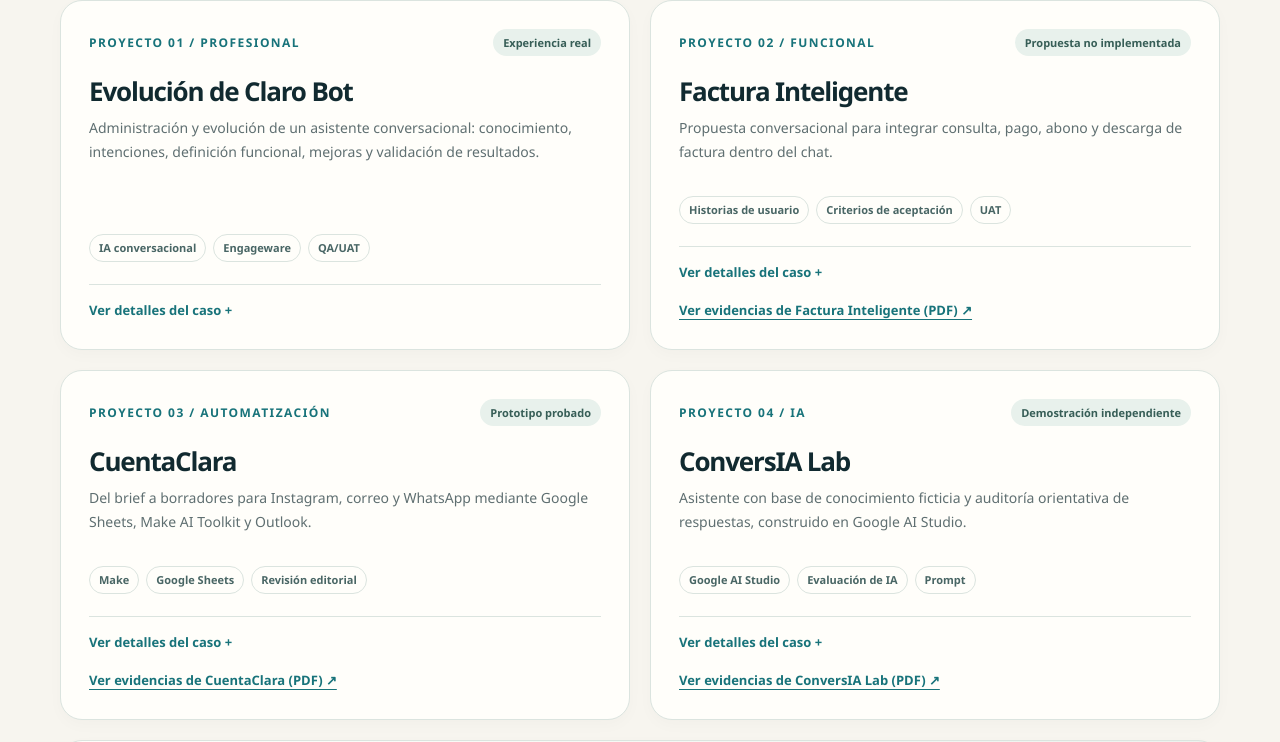
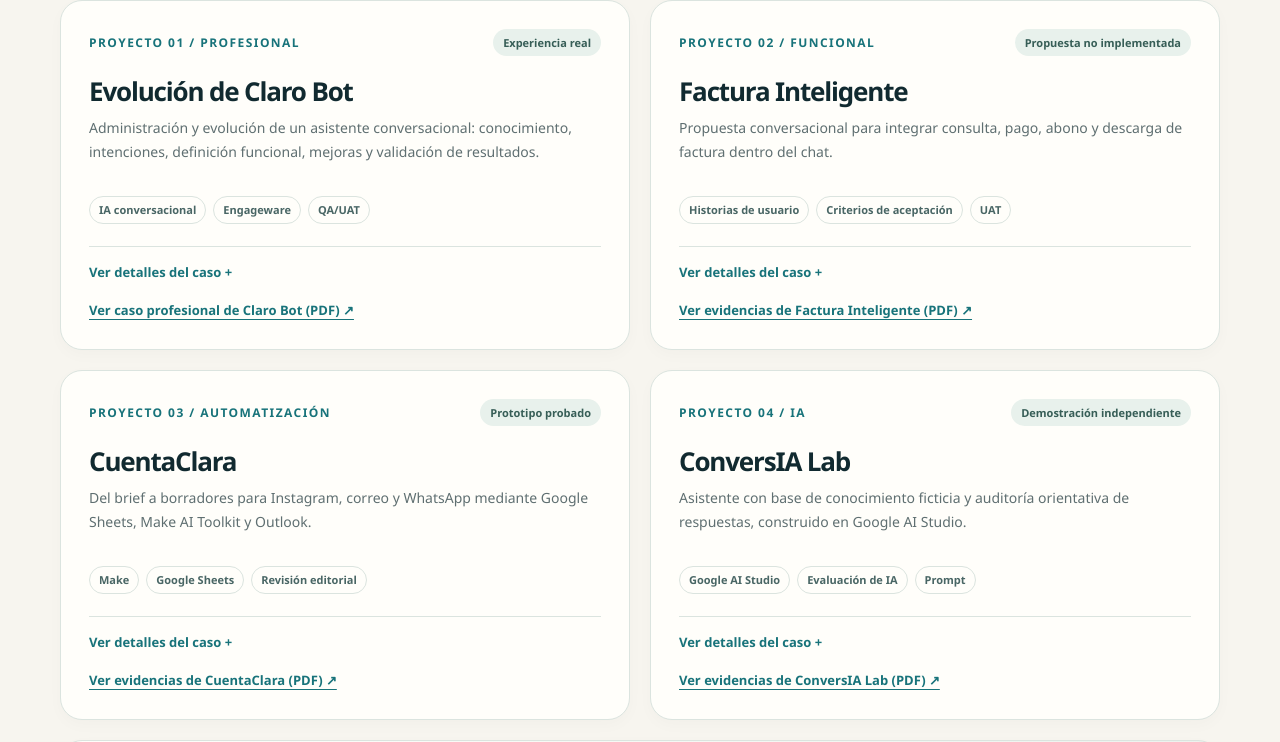
Before and after one commit to vividiaz449-ai/portafolio-profesional-ia-qa, a plain HTML site: page index.html in a window 1280 px wide. Shown: the part 2954-3696 px from the top of the page. Drawn offline with Linux system fonts and the light colour scheme.

Commit message:
Vincular caso profesional reconstruido de Claro Bot

```diff
--- a/index.html
+++ b/index.html
@@ -85,7 +85,7 @@
       <div class="section-head"><div><div class="eyebrow">Proyectos y casos de estudio</div><h2>Evidencia de cómo trabajo.</h2></div><p>Casos profesionales, reconstrucciones y prototipos educativos claramente diferenciados.</p></div>
       <div class="filterbar" role="group" aria-label="Filtrar proyectos"><button type="button" data-filter="all" aria-pressed="true">Todos</button><button type="button" data-filter="ia" aria-pressed="false">IA conversacional</button><button type="button" data-filter="qa" aria-pressed="false">QA y funcional</button><button type="button" data-filter="auto" aria-pressed="false">Automatización</button></div>
       <div class="project-grid" id="project-grid">
-        <article class="project" data-tags="ia qa"><div class="project-top"><span class="project-code">PROYECTO 01 / PROFESIONAL</span><span class="project-status">Experiencia real</span></div><h3>Evolución de Claro Bot</h3><p>Administración y evolución de un asistente conversacional: conocimiento, intenciones, definición funcional, mejoras y validación de resultados.</p><div class="project-tags"><span>IA conversacional</span><span>Engageware</span><span>QA/UAT</span></div><details><summary>Ver detalles del caso</summary><p><strong>Mi participación:</strong> análisis de consultas, ajustes de contenidos e instrucciones, elaboración de documentación y coordinación de mejoras. La descripción usa reconstrucciones y no divulga material confidencial de la empresa.</p></details></article>
+        <article class="project" data-tags="ia qa"><div class="project-top"><span class="project-code">PROYECTO 01 / PROFESIONAL</span><span class="project-status">Experiencia real</span></div><h3>Evolución de Claro Bot</h3><p>Administración y evolución de un asistente conversacional: conocimiento, intenciones, definición funcional, mejoras y validación de resultados.</p><div class="project-tags"><span>IA conversacional</span><span>Engageware</span><span>QA/UAT</span></div><details><summary>Ver detalles del caso</summary><p><strong>Mi participación:</strong> análisis de consultas, ajustes de contenidos e instrucciones, elaboración de documentación y coordinación de mejoras. La descripción usa reconstrucciones y no divulga material confidencial de la empresa.</p></details><a href="04_Claro_Bot_Caso_Profesional.pdf" target="_blank" rel="noopener noreferrer" style="display:inline-flex;align-items:center;gap:8px;align-self:flex-start;margin-top:17px;color:var(--teal);font-weight:800;font-size:13px;text-decoration:underline;text-underline-offset:4px">Ver caso profesional de Claro Bot (PDF) ↗</a></article>
         <article class="project" data-tags="qa ia"><div class="project-top"><span class="project-code">PROYECTO 02 / FUNCIONAL</span><span class="project-status">Propuesta no implementada</span></div><h3>Factura Inteligente</h3><p>Propuesta conversacional para integrar consulta, pago, abono y descarga de factura dentro del chat.</p><div class="project-tags"><span>Historias de usuario</span><span>Criterios de aceptación</span><span>UAT</span></div><details><summary>Ver detalles del caso</summary><p><strong>Alcance histórico:</strong> propuesta aprobada en Colombia y enviada a México para evaluación y estimación. No fue implementada durante mi participación. Los ejemplos de pruebas que se muestran en el portafolio son reconstrucciones educativas y no ejecuciones en producción.</p></details><a href="02_Factura_Inteligente_Evidencias.pdf" target="_blank" rel="noopener noreferrer" style="display:inline-flex;align-items:center;gap:8px;align-self:flex-start;margin-top:17px;color:var(--teal);font-weight:800;font-size:13px;text-decoration:underline;text-underline-offset:4px">Ver evidencias de Factura Inteligente (PDF) ↗</a></article>
         <article class="project" data-tags="auto ia"><div class="project-top"><span class="project-code">PROYECTO 03 / AUTOMATIZACIÓN</span><span class="project-status">Prototipo probado</span></div><h3>CuentaClara</h3><p>Del brief a borradores para Instagram, correo y WhatsApp mediante Google Sheets, Make AI Toolkit y Outlook.</p><div class="project-tags"><span>Make</span><span>Google Sheets</span><span>Revisión editorial</span></div><details><summary>Ver detalles del caso</summary><p><strong>Resultado verificado:</strong> llegaron borradores al correo de prueba; al cambiar HTML por texto se corrigió el problema de saltos de línea. Se retiraron afirmaciones sin respaldo. Sin publicación automática ni sistema de aprobación implementado.</p></details><a href="01_CuentaClara_Evidencias_Con_Capturas_Reales%20%281%29.pdf" target="_blank" rel="noopener noreferrer" style="display:inline-flex;align-items:center;gap:8px;align-self:flex-start;margin-top:17px;color:var(--teal);font-weight:800;font-size:13px;text-decoration:underline;text-underline-offset:4px">Ver evidencias de CuentaClara (PDF) ↗</a></article>
         <article class="project" data-tags="ia qa"><div class="project-top"><span class="project-code">PROYECTO 04 / IA</span><span class="project-status">Demostración independiente</span></div><h3>ConversIA Lab</h3><p>Asistente con base de conocimiento ficticia y auditoría orientativa de respuestas, construido en Google AI Studio.</p><div class="project-tags"><span>Google AI Studio</span><span>Evaluación de IA</span><span>Prompt</span></div><details><summary>Ver detalles del caso</summary><p><strong>Pruebas:</strong> se evaluaron dos escenarios diferentes, con puntuaciones orientativas de IA de 15/100 y 98/100. No representan una mejora longitudinal ni una certificación de exactitud. La evaluación requería revisión humana.</p></details><a href="03_ConversIA_Lab_Evidencias.pdf" target="_blank" rel="noopener noreferrer" style="display:inline-flex;align-items:center;gap:8px;align-self:flex-start;margin-top:17px;color:var(--teal);font-weight:800;font-size:13px;text-decoration:underline;text-underline-offset:4px">Ver evidencias de ConversIA Lab (PDF) ↗</a></article>
```
